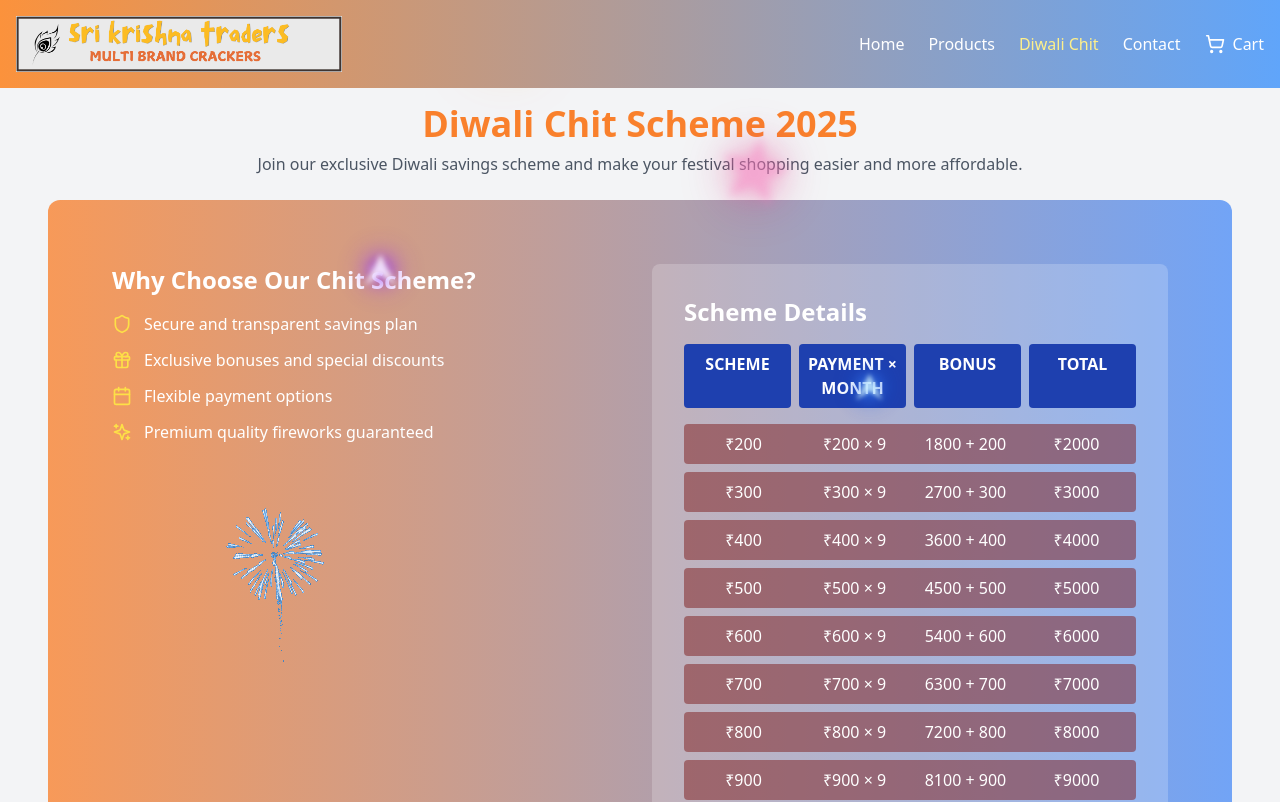
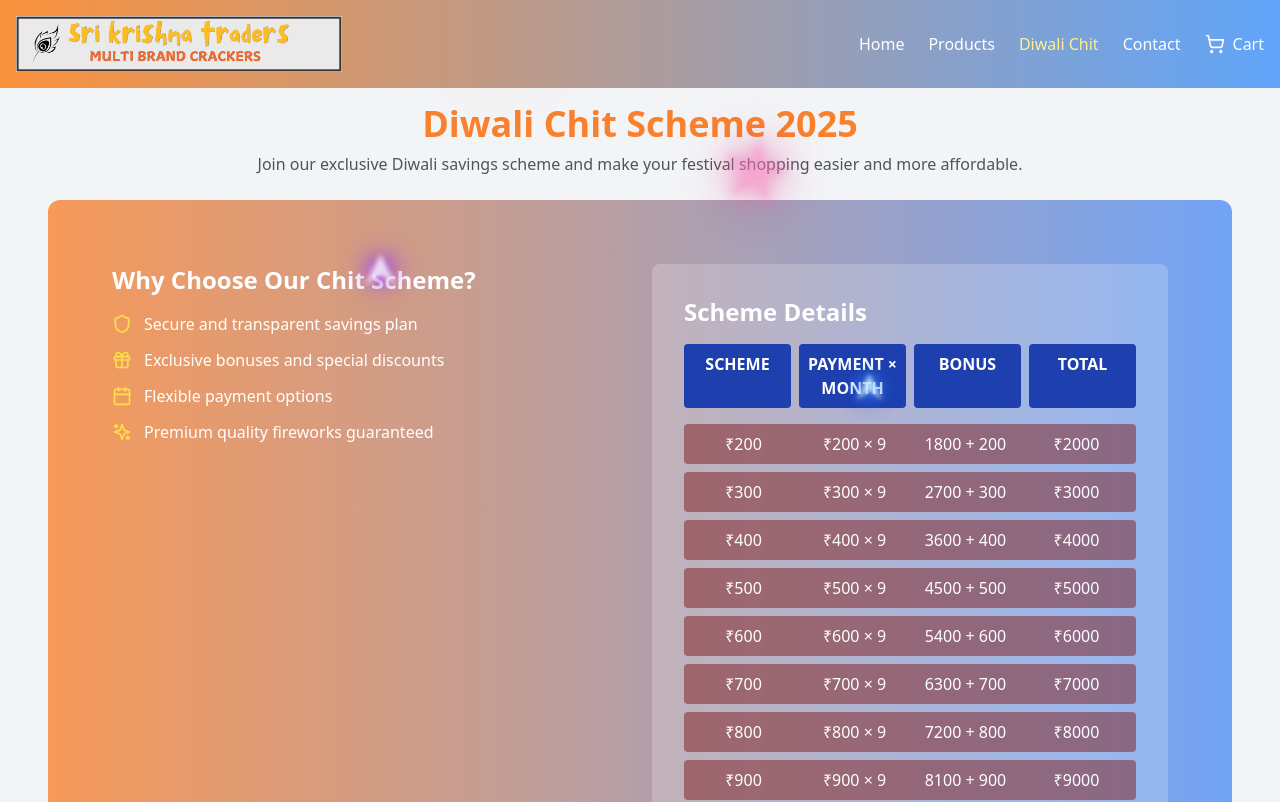
Before and after one commit to iKryptonian/Srikrishnatraders, a React (Vite) app: page /diwali-chit in a window 1280 px wide. Shown: the top 802 px of the page. Built offline with nearby package versions, Linux system fonts and the light colour scheme.

Commit message:
diwali chit image removal

```diff
--- a/src/pages/DiwaliChitPage.tsx
+++ b/src/pages/DiwaliChitPage.tsx
@@ -20,7 +20,6 @@ export const DiwaliChitPage: React.FC = () => {
 
       {/* Highlights Section */}
       <div className="bg-gradient-to-r from-orange-500/70 to-blue-500/70 text-white rounded-xl p-6 md:p-16">
-      <img src="src/pages/534340_49c64.gif" alt="Left Down Image" className="absolute left-18 bottom-16 p-6 w19 h-18"/>
 
         <div className="grid grid-cols-1 md:grid-cols-2 gap-6">
           <div>
```
